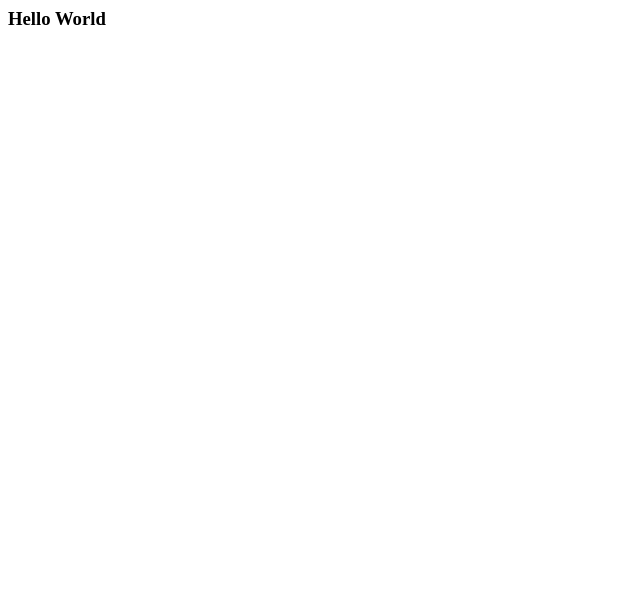
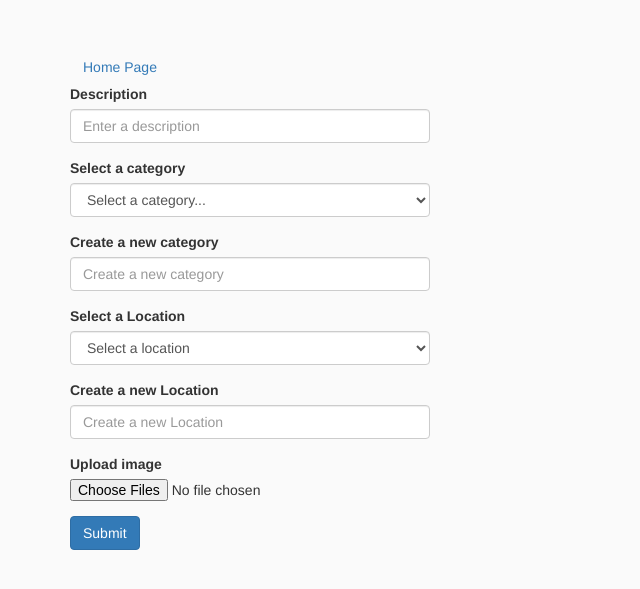
Before and after one commit to AlexWanyoike/Djangoweekone, a Django app: page /create/ in a window 1280 px wide. Before the commit the part shown is almost empty. Shown: the top 589 px of the page, without its empty margins (0-640 px from the left). Run offline with Django 3.2, Linux system fonts and the light colour scheme; some libraries are stand-ins or nearby versions.

Commit message:
Create.html Form Created and basic styling

```diff
--- a/base/templates/base/create.html
+++ b/base/templates/base/create.html
@@ -1 +1,107 @@
-<h3>Hello World</h3>
+{% load bootstrap3 %} {% load static %}
+<!DOCTYPE html>
+<html lang="en">
+  <head>
+    <meta charset="UTF-8" />
+    <meta http-equiv="X-UA-Compatible" content="IE=edge" />
+    <meta name="viewport" content="width=device-width, initial-scale=1.0" />
+    {% if title %}
+    <title>Create New Image- {{title}}</title>
+    {% else %}
+    <title>Create New Image</title>
+    {% endif %} {% block styles %} {% bootstrap_css %}
+    <link rel="stylesheet" href="{% static 'css/base.css' %}" />
+    {% endblock %}
+  </head>
+  <body>
+    <body class="m-5">
+      <div class="container">
+        <div class="row justify-content-center">
+          <div class="col-md-4">
+            <div class="card-body">
+              <a href="{% url 'base' %}" class="btn btn-dark my-3">Home Page</a>
+            </div>
+
+            <div class="card">
+              <form method="POST" action="" enctype="multipart/form-data">
+                {% csrf_token %}
+
+                <div class="form-group m-3">
+                  <label>Description</label>
+                  <input
+                    required
+                    name="description"
+                    type="text"
+                    placeholder="Enter a description"
+                    class="form-control"
+                  />
+                </div>
+
+                <div class="form-group m-3">
+                  <label>Select a category</label>
+                  <select name="category" class="form-control">
+                    <option value="none">Select a category...</option>
+
+                    {% for category in categories %}
+                    <option value="{{category.id}}">{{category.name}}</option>
+                    {% endfor %}
+                  </select>
+                </div>
+
+                <div class="form-group m-3">
+                  <label>Create a new category</label>
+                  <input
+                    name="category_new"
+                    type="text"
+                    placeholder="Create a new category"
+                    class="form-control"
+                  />
+                </div>
+
+                <div class="form-group m-3">
+                  <label>Select a Location</label>
+                  <select name="category" class="form-control">
+                    <option value="none">Select a location</option>
+
+                    {% for location in locations %}
+                    <option value="{{photo.id}}">{{photo.name}}</option>
+                    {% endfor %}
+                  </select>
+                </div>
+
+                <div class="form-group m-3">
+                  <label>Create a new Location</label>
+                  <input
+                    name="location_new"
+                    type="text"
+                    placeholder="Create a new Location"
+                    class="form-control"
+                  />
+                </div>
+
+                <div class="form-group m-3">
+                  <label>Upload image</label>
+                  <input
+                    required
+                    name="images"
+                    type="file"
+                    multiple
+                    class="form-control-file"
+                  />
+                </div>
+
+                <button type="submit" class="btn btn-primary m-3">
+                  Submit
+                </button>
+              </form>
+            </div>
+          </div>
+        </div>
+      </div>
+    </body>
+
+    {% block scripts %}
+    <script src="https://ajax.googleapis.com/ajax/libs/jquery/3.2.1/jquery.min.js"></script>
+    {% bootstrap_javascript %} {% endblock %}
+  </body>
+</html>
```
